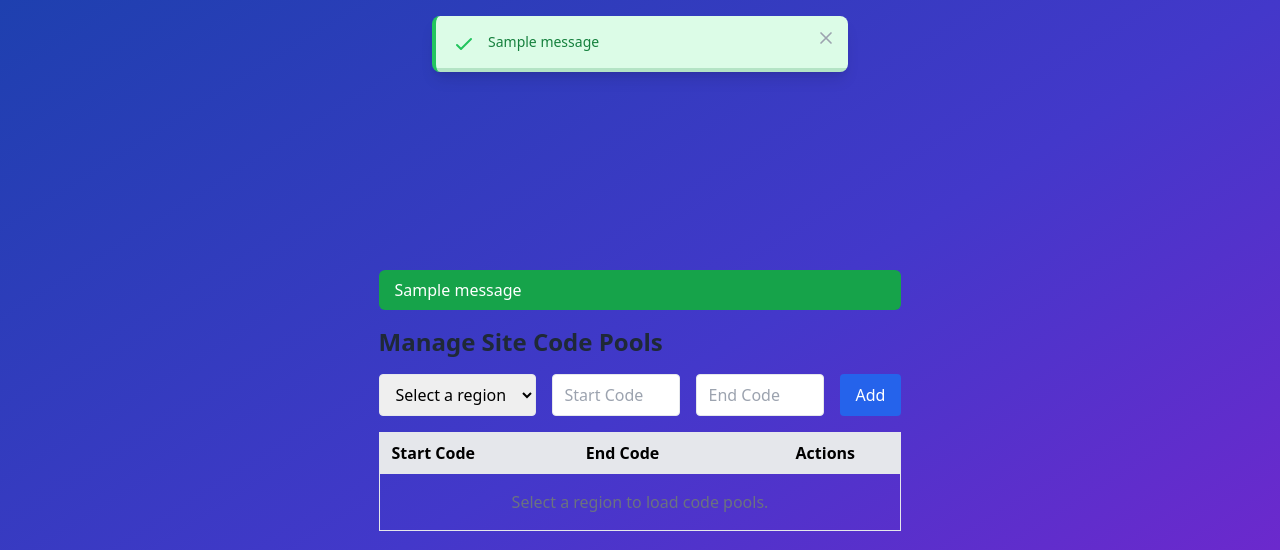
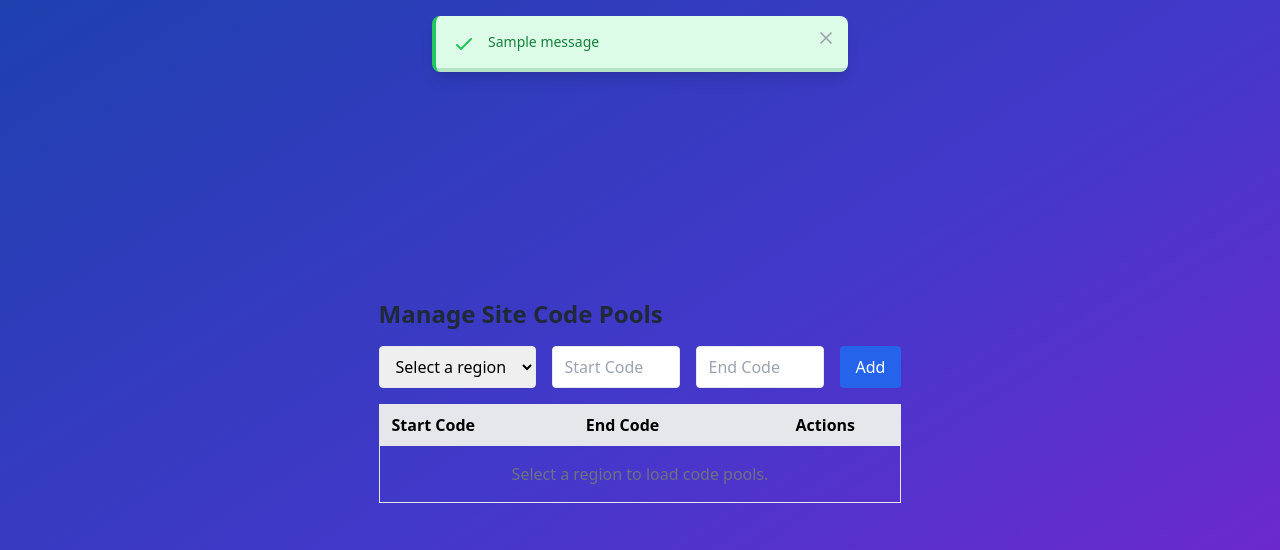
Before and after one commit to karimnsaibi/flask-login-signup, a Flask app: page /manage-site-codes in a window 1280 px wide. Shown: the top 550 px of the page. Run offline with Flask 3, Linux system fonts and the light colour scheme; one stand-in notice (Sample message) is shown; parts of the project's set-up code (start-up, migrations or seed data) failed here and were passed over; some libraries are stand-ins or nearby versions.

Commit message:
fixing couple issues

```diff
--- a/signup.py
+++ b/signup.py
@@ -333,7 +333,7 @@ def edit_site(conn, data):
 @app.route('/manage-sites', methods=['GET', 'POST'])
 def manage_site():
     conn = get_db_connection()
-    governorates = [row['name'] for row in conn.execute('SELECT DISTINCT region FROM site_code_pools')]
+    governorates = [row['region'] for row in conn.execute('SELECT DISTINCT region FROM site_code_pools')]
 
     if request.method == 'POST':
         data = request.form.to_dict()
@@ -477,7 +477,6 @@ def delete_site_code_pools():
     return redirect(url_for('manage_site_codes'))
 
 @app.route('/manage-site-codes/edit', methods=['POST'])
-@app.route('/manage-site-codes/edit', methods=['POST'])
 def edit_site_code_pools():
     data = request.get_json()
     region = data.get('region')
@@ -491,9 +490,8 @@ def edit_site_code_pools():
     # For now, assume frontend sends old_start and old_end properly
     success, message = edit_code_pools(conn, region, updates)
     conn.close()
-    flash(message, "success" if success else "error")
+    flash(message if success else "Error updating selected rows", "success" if success else "error")
     return redirect(url_for('manage_site_codes'))
 
 if __name__ == '__main__':
-    print_all_users()  # Print all users when the app starts
     app.run(debug=True)
--- a/templates/base.html
+++ b/templates/base.html
@@ -7,7 +7,6 @@
     <script defer src="https://cdn.jsdelivr.net/npm/alpinejs@3.x.x/dist/cdn.min.js"></script>
     <meta charset="UTF-8">
     <title>{% block title %}{% endblock %}</title>
-    <link rel="stylesheet" href="{{ url_for('static', filename='style.css') }}">
 
     <style>
         @keyframes progress {
--- a/templates/manage_site_codes.html
+++ b/templates/manage_site_codes.html
@@ -1,22 +1,8 @@
 {% extends 'base.html' %}
 {% block title %}Manage Site Codes{% endblock %}
 {% block content %}
+
 <div class="p-6 max-w-4xl mx-auto">
-  <!-- Flash Messages -->
-  {% with messages = get_flashed_messages(with_categories=true) %}
-    {% if messages %}
-      <div class="mb-4">
-        {% for category, message in messages %}
-          <div class="px-4 py-2 rounded-md text-white
-                      {% if category == 'success' %}bg-green-600
-                      {% elif category == 'error' %}bg-red-600
-                      {% else %}bg-gray-600{% endif %}">
-            {{ message }}
-          </div>
-        {% endfor %}
-      </div>
-    {% endif %}
-  {% endwith %}
 
   <h2 class="text-2xl font-semibold text-gray-800 mb-4">Manage Site Code Pools</h2>
 
@@ -75,10 +61,10 @@
       const tr = document.createElement("tr");
       tr.innerHTML = `
         <td class="border px-3 py-2">
-          <input type="number" value="${row.start_code}" class="w-full p-1 border rounded" data-index="${i}" data-type="start">
+          <input type="number" value="${row.start_code}" class="w-full p-1 border rounded editable-code" data-index="${i}" data-type="start" readonly>
         </td>
         <td class="border px-3 py-2">
-          <input type="number" value="${row.end_code}" class="w-full p-1 border rounded" data-index="${i}" data-type="end">
+          <input type="number" value="${row.end_code}" class="w-full p-1 border rounded editable-code" data-index="${i}" data-type="end" readonly>
         </td>
         <td class="border px-3 py-2 text-center">
           <button class="text-sm bg-green-600 hover:bg-green-700 text-white px-3 py-1 rounded" onclick="confirmEdit(${i})">Save</button>
@@ -86,8 +72,27 @@
         </td>
       `;
       body.appendChild(tr);
+      // Make inputs editable on double-click
+      document.querySelectorAll('.editable-code').forEach(input => {
+      input.addEventListener('dblclick', () => {
+      unlockInput(input);
+    });
+    });
     });
   }
+
+  // Functions to lock and unlock inputs
+  function unlockInput(input) {
+  input.removeAttribute('readonly');
+  input.classList.add('border', 'border-blue-500', 'bg-white');
+  input.focus();
+}
+
+function lockInput(input) {
+  input.setAttribute('readonly', true);
+  input.classList.remove('border', 'border-blue-500', 'bg-white');
+}
+
 
   async function addCodePool() {
     const start = parseInt(document.getElementById("startCode").value);
@@ -101,7 +106,7 @@
     });
 
     const data = await res.json();
-    alert(data.message);
+    showFlashMessage(data.message, data.success ? 'success' : 'error');
     fetchPools();
   }
 
@@ -112,7 +117,8 @@
       headers: { "Content-Type": "application/json" },
       body: JSON.stringify({ region: currentRegion, pools: [pool] })
     });
-    location.reload();  // Refresh to show flash message
+    showFlashMessage("Code pool deleted successfully!");
+    fetchPools();
   }
 
   async function confirmEdit(index) {
@@ -133,8 +139,10 @@
         }]
       })
     });
-
-    location.reload();  // Refresh to reflect updates and flash messages
+    lockInput(document.querySelector(`input[data-index="${index}"][data-type="start"]`));
+    lockInput(document.querySelector(`input[data-index="${index}"][data-type="end"]`));
+    showFlashMessage("Code pool updated successfully!", "success");
+    fetchPools();
   }
 </script>
 {% endblock %}
```
Also changed, not shown: package.json (added, +7 -0 lines), package-lock.json (added).
